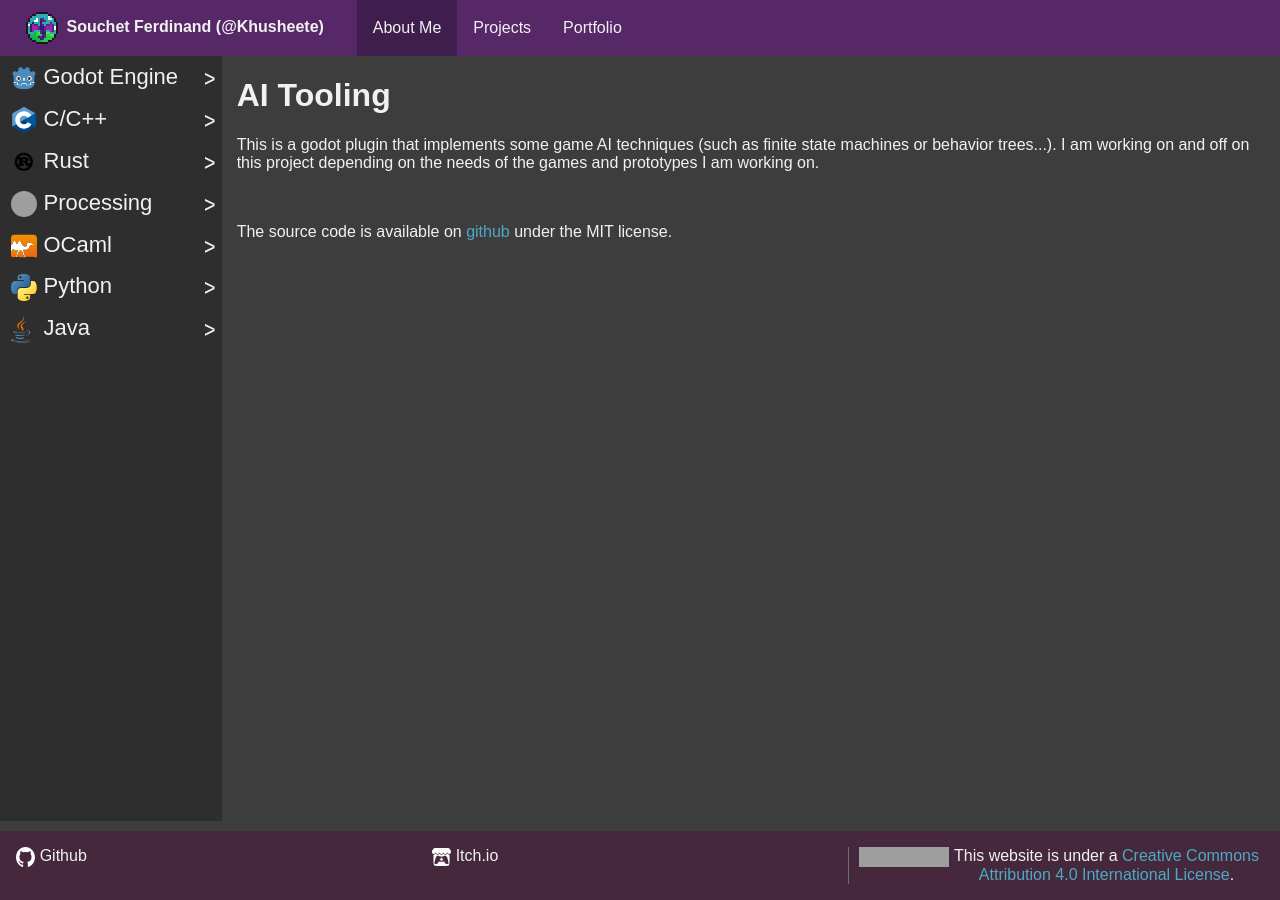
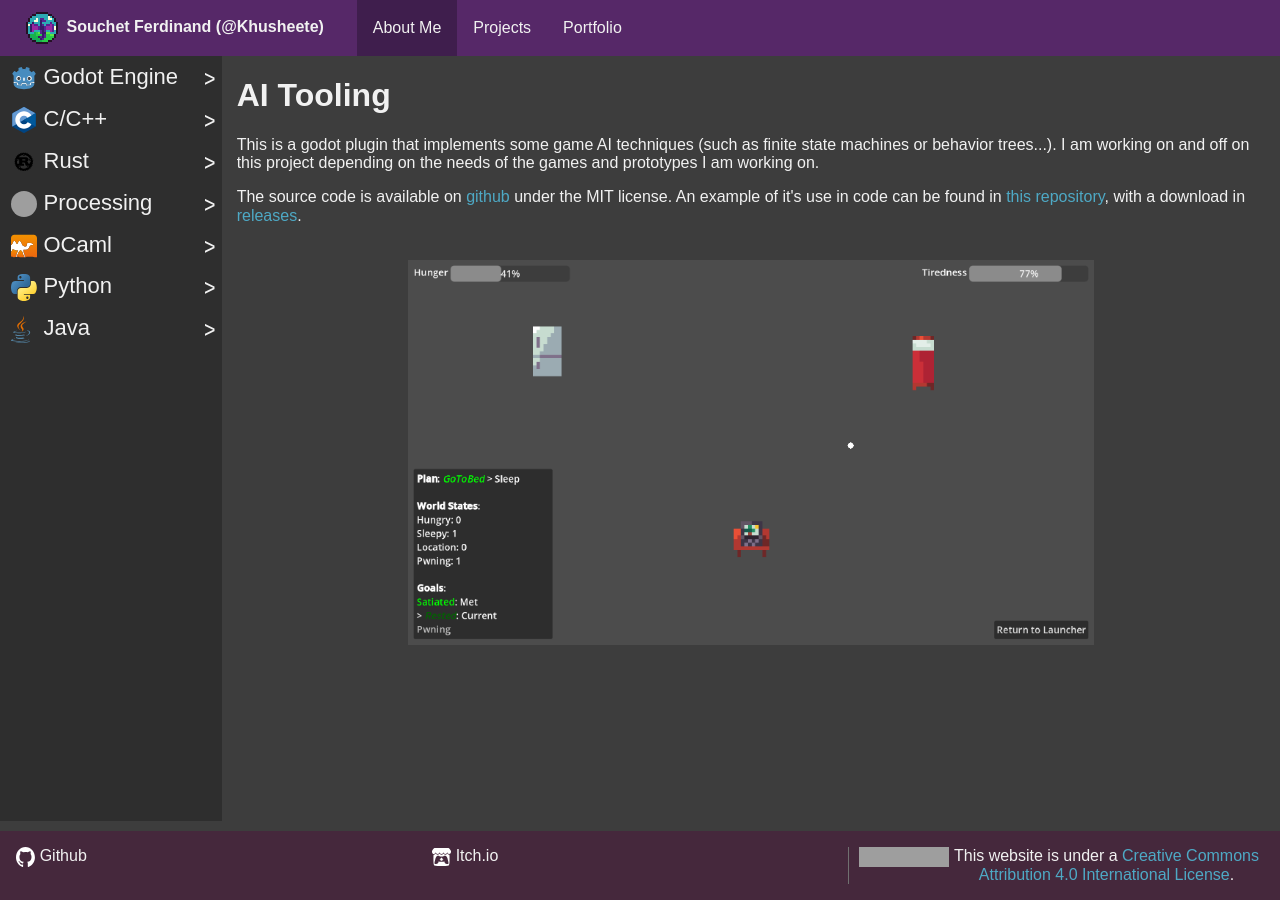
Before and after one commit to Khusheete/khusheete.github.io, a Jekyll site: the page built from projects/godot/ait/index.html, in a window 1280 px wide. Built offline with Jekyll 4.4.1, drawn with Linux system fonts in a browser that asks for light colours; nearby versions of some CDN libraries; grey boxes are pictures that could not be loaded.

Commit message:
Added example and screenshot for godot/ait

```diff
--- a/projects/godot/ait/index.html
+++ b/projects/godot/ait/index.html
@@ -8,7 +8,11 @@ layout: "projects"
     This is a godot plugin that implements some game AI techniques (such as finite state machines or behavior trees...).
     I am working on and off on this project depending on the needs of the games and prototypes I am working on.
 </p>
+<p>
+    The source code is available on <a href="https://github.com/Khusheete/GodotAITooling">github</a> under the MIT
+    license. An example of it's use in code can be found in
+    <a href="https://github.com/Khusheete/AIT-examples">this repository</a>, with a download in
+    <a href="https://github.com/Khusheete/AIT-examples/releases/tag/v1">releases</a>.
+</p>
 <br/>
-<p>
-    The source code is available on <a href="https://github.com/Khusheete/GodotAITooling">github</a> under the MIT license.
-</p>
+<div class="has-text-centered"><div class="pure-u-2-3"><img src="screen0.png"/></div></div>
```
Also changed, not shown: projects/godot/ait/screen0.png (added).
